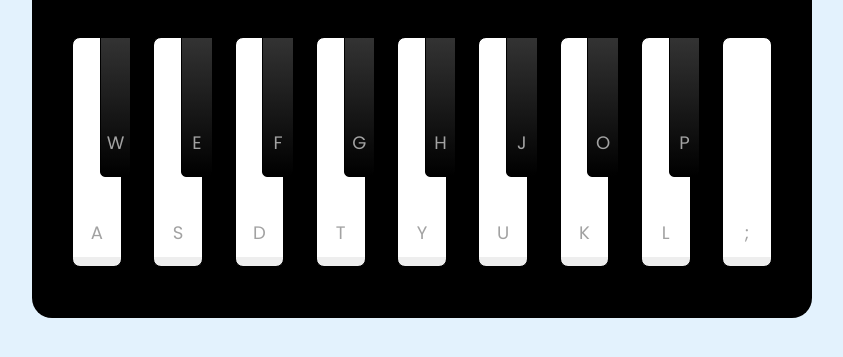
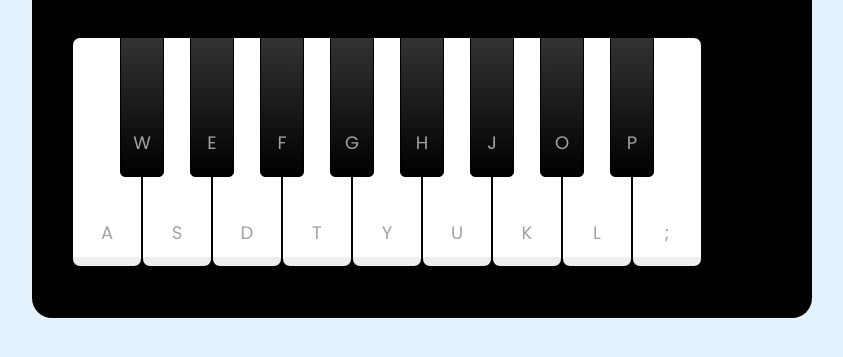
Before and after one commit to VanessaTrajano/Piano, a plain HTML site: page index.html in a window 1280 px wide. Shown: the part 309-666 px from the top of the page, without its empty margins (218-1061 px from the left). Drawn offline with Linux system fonts and the light colour scheme.

Commit message:
Corrigindo a margem das teclas pretas

```diff
--- a/src/styles/main.css
+++ b/src/styles/main.css
@@ -96,7 +96,7 @@ header .column span {
   width: 44px;
   height: 140px;
   z-index: 2;
-  margin: 0 22px 0 -22px;
+  margin: 0 -22px 0 -22px;
   border: 1px solid black;
   border-radius: 0 0 5px 5px;
   background: linear-gradient(#333, #000);
```
